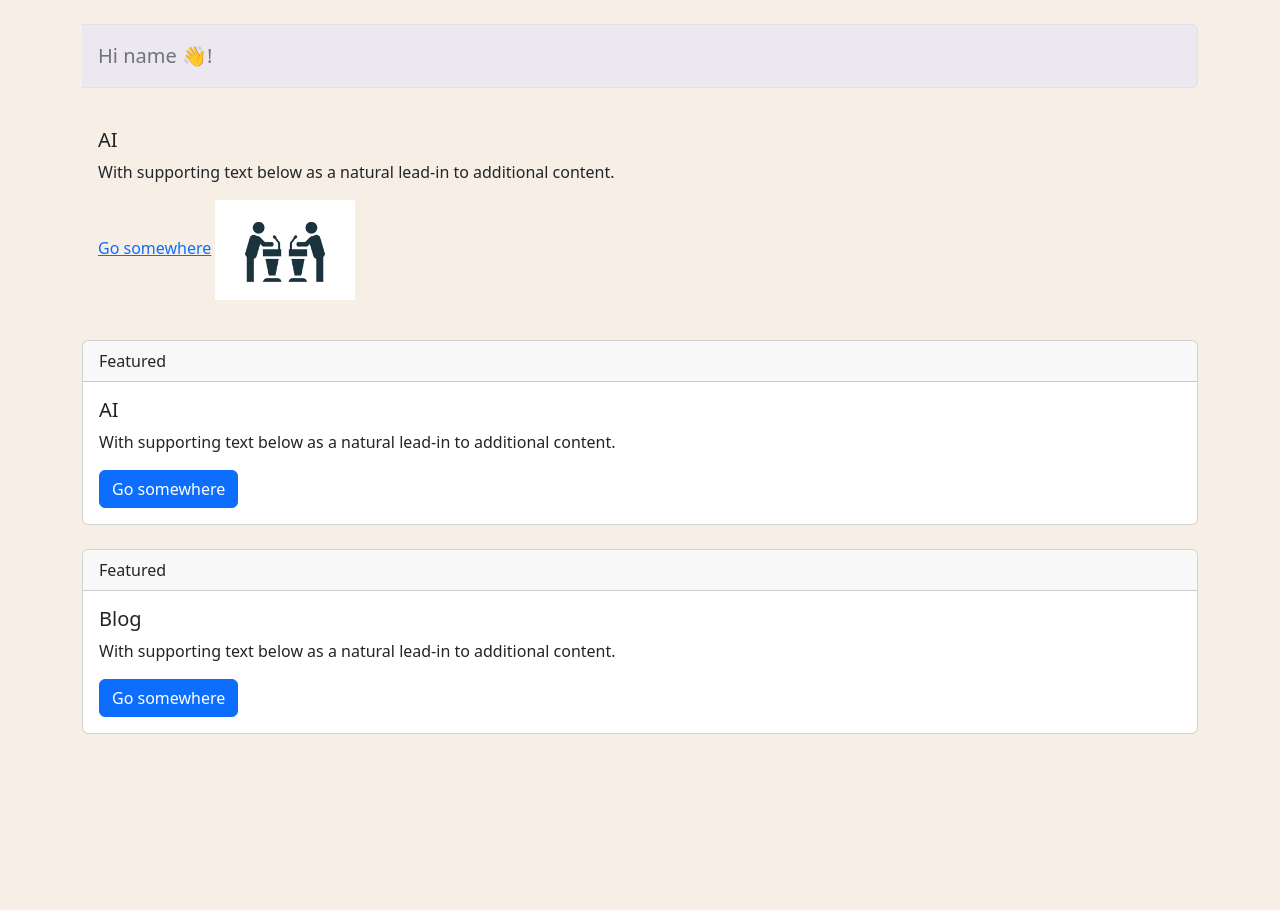
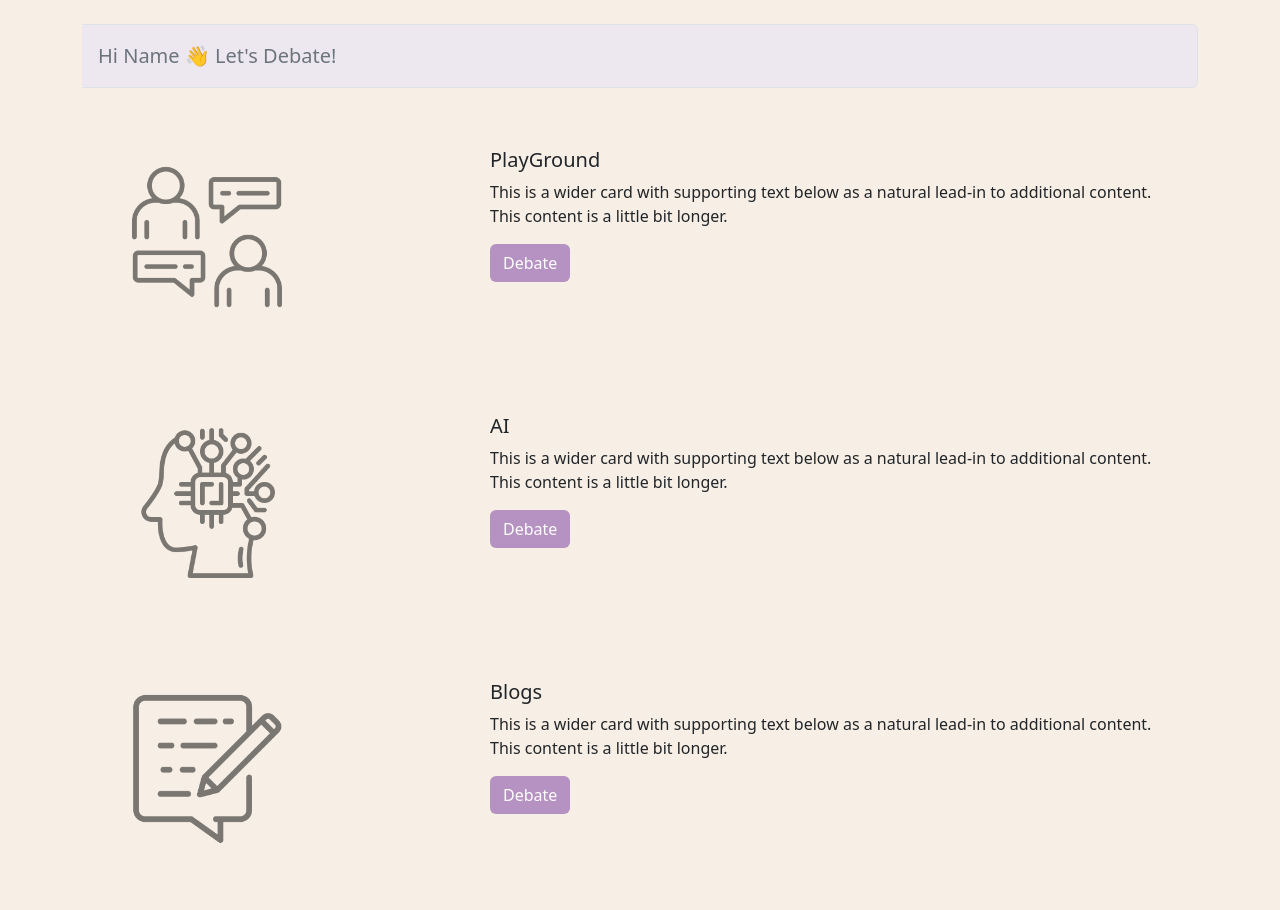
Before and after one commit to Sakib-Dalal/DebateOn, a Flask app: page /userpage in a window 1280 px wide. Shown: the part 103-1013 px from the top of the page. Before the commit the page ends 837 px from the top, so only its background shows below. Run offline with Flask 3, Linux system fonts and the light colour scheme; the visitor is signed in with stand-in values (Sample User, id 1).

Commit message:
create user dashboard

```diff
--- a/main.py
+++ b/main.py
@@ -109,7 +109,7 @@ def features():
 @app.route('/userpage')
 @login_required
 def userpage():
-    name = current_user.email.split('@')[0]
+    name = current_user.email.split('@')[0].title()
     # Passing the name from the current_user
     return render_template('userpage.html', name=name)
 
--- a/static/style.css
+++ b/static/style.css
@@ -29,3 +29,13 @@
         top: 10px;
     }
 }
+
+@media (max-width: 400px) {
+    .image_set {
+        display: flex;
+        justify-content: center;
+    }
+    .image_set img{
+        height: 200px !important;
+    }
+}
--- a/templates/userpage.html
+++ b/templates/userpage.html
@@ -44,41 +44,61 @@
       </nav>
 
     <div class="mt-4 mb-4 p-3 bg-opacity-10 border border-start-0 rounded-end text-secondary fs-5 fw-light" style="background-color: #ede7ef;">
-        Hi {{ name }} 👋!
+        Hi {{ name }} 👋 Let's Debate!
     </div>
 
     <!--Playground Card-->
 
-    <div class="pgcard p-3">
-        <div class="body">
-            <h5 class="innertitle">AI</h5>
-            <p class="innertext">With supporting text below as a natural lead-in to additional content.</p>
-            <a href="#" class="button">Go somewhere</a>
-            <img src="../static/Debate from WhatsApp (1).jpg" style="height: 100px; direction: ltr !important;" />
+    <div class="card mb-3" style="background-color: #f7efe5; border: #f7efe5;">
+        <div class="row g-0">
+          <div class="col-md-4 image_set">
+            <img src="../static/Debate icon.png" class="img-fluid rounded" alt="debate image" style="height: 150px; opacity: 50%; margin: 50px;">
+          </div>
+          <div class="col-md-8" style="padding: 20px;">
+            <div class="card-body">
+              <h5 class="card-title">PlayGround</h5>
+              <p class="card-text">This is a wider card with supporting text below as a natural lead-in to additional content. This content is a little bit longer.</p>
+              <div>
+              <button type="button" class="btn" style="color: #fdfdfd; background-color: #B692C2;">Debate</button>
+              </div>
+            </div>
+          </div>
         </div>
       </div>
 
     <!--AI Card-->
-    <div class="card mt-4">
-        <div class="card-header">
-          Featured
+    <div class="card mb-3" style="background-color: #f7efe5; border: #f7efe5;">
+        <div class="row g-0">
+          <div class="col-md-4 image_set">
+            <img src="../static/AI icon.png" class="img-fluid rounded image_set" alt="debate image" style="height: 150px; margin: 50px; opacity: 50%;">
           </div>
+          <div class="col-md-8" style="padding: 20px;">
             <div class="card-body">
               <h5 class="card-title">AI</h5>
-          <p class="card-text">With supporting text below as a natural lead-in to additional content.</p>
-          <a href="#" class="btn btn-primary">Go somewhere</a>
+              <p class="card-text">This is a wider card with supporting text below as a natural lead-in to additional content. This content is a little bit longer.</p>
+              <div>
+              <button type="button" class="btn" style="color: #fdfdfd; background-color: #B692C2;">Debate</button>
+              </div>
+            </div>
+          </div>
         </div>
       </div>
 
     <!--Blog Card-->
-    <div class="card mt-4">
-        <div class="card-header">
-          Featured
+    <div class="card mb-3" style="background-color: #f7efe5; border: #f7efe5;">
+        <div class="row g-0">
+          <div class="col-md-4 image_set">
+            <img src="../static/Blog.png" class="img-fluid rounded" alt="debate image" style="height: 150px; opacity: 50%; margin: 50px">
           </div>
+          <div class="col-md-8" style="padding: 20px;">
             <div class="card-body">
-          <h5 class="card-title">Blog</h5>
-          <p class="card-text">With supporting text below as a natural lead-in to additional content.</p>
-          <a href="#" class="btn btn-primary">Go somewhere</a>
+              <h5 class="card-title">Blogs</h5>
+              <p class="card-text">This is a wider card with supporting text below as a natural lead-in to additional content. This content is a little bit longer.</p>
+              <div>
+              <button type="button" class="btn" style="color: #fdfdfd; background-color: #B692C2;">Debate</button>
+              </div>
+            </div>
+          </div>
         </div>
       </div>
 
```
Also changed, not shown: static/AI icon.png (added), static/Blog.png (added), static/Debate from WhatsApp (1).jpg (deleted), static/Debate icon.png (added). Lines whose indentation alone changed are shown as unchanged.
